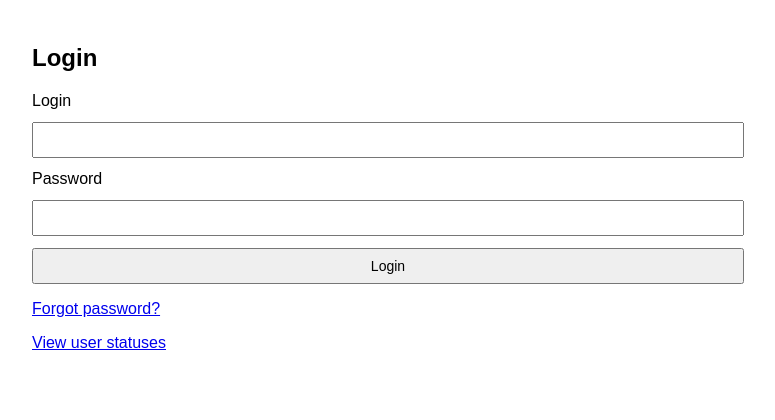
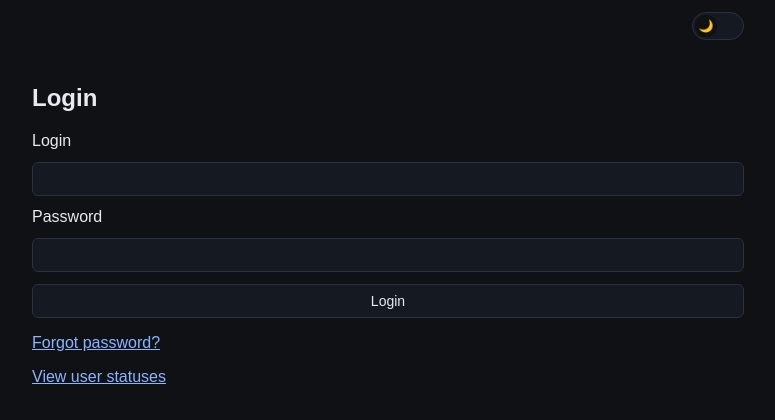
Before and after one commit to Monstrik/fastendpoints-demo, a Next.js app in the folder frontend/: page /login in a window 1280 px wide. Shown: the top 420 px of the page, without its empty margins (252-1027 px from the left). Built offline with nearby package versions, Linux system fonts and the light colour scheme; no server answers.

Commit message:
add theme toggle functionality and update global styles for dark/light modes

```diff
--- a/frontend/app/globals.css
+++ b/frontend/app/globals.css
@@ -1,3 +1,20 @@
+:root,
+.dark {
+  --bg: #0f1115;
+  --text: #e7eaf0;
+  --muted-border: #2b3140;
+  --surface: #151922;
+  --link: #8db5ff;
+}
+
+.light {
+  --bg: #ffffff;
+  --text: #111827;
+  --muted-border: #d1d5db;
+  --surface: #f8fafc;
+  --link: #1d4ed8;
+}
+
 * {
   box-sizing: border-box;
 }
@@ -7,6 +24,20 @@ body {
   margin: 0;
   padding: 0;
   font-family: Arial, sans-serif;
+  background: var(--bg);
+  color: var(--text);
+}
+
+a {
+  color: var(--link);
+}
+
+header {
+  max-width: 760px;
+  margin: 0 auto;
+  padding: 12px 24px 0;
+  display: flex;
+  justify-content: flex-end;
 }
 
 main {
@@ -25,6 +56,47 @@ select,
 button {
   padding: 8px;
   font-size: 14px;
+  border: 1px solid var(--muted-border);
+  border-radius: 6px;
+  background: var(--surface);
+  color: var(--text);
+}
+
+.theme-switch {
+  padding: 0;
+  border: 0;
+  background: transparent;
+  cursor: pointer;
+}
+
+.theme-switch-track {
+  width: 52px;
+  height: 28px;
+  border-radius: 999px;
+  border: 1px solid var(--muted-border);
+  background: var(--surface);
+  display: inline-flex;
+  align-items: center;
+  padding: 2px;
+  transition: background 0.2s ease;
+}
+
+.theme-switch-thumb {
+  width: 22px;
+  height: 22px;
+  border-radius: 50%;
+  display: inline-flex;
+  align-items: center;
+  justify-content: center;
+  background: var(--bg);
+  font-size: 12px;
+  line-height: 1;
+  transform: translateX(0);
+  transition: transform 0.2s ease;
+}
+
+.theme-switch-track.is-light .theme-switch-thumb {
+  transform: translateX(24px);
 }
 
 table {
@@ -34,7 +106,7 @@ table {
 
 th,
 td {
-  border: 1px solid #ddd;
+  border: 1px solid var(--muted-border);
   padding: 8px;
   text-align: left;
 }
--- a/frontend/app/layout.tsx
+++ b/frontend/app/layout.tsx
@@ -1,10 +1,14 @@
 import type { ReactNode } from "react";
 import "./globals.css";
+import { ThemeToggle } from "@/app/theme-toggle";
 
 export default function RootLayout({ children }: { children: ReactNode }) {
   return (
-    <html lang="en">
+    <html lang="en" className="dark" suppressHydrationWarning>
       <body>
+        <header>
+          <ThemeToggle />
+        </header>
         <main>{children}</main>
       </body>
     </html>
--- /dev/null
+++ b/frontend/app/theme-toggle.tsx
@@ -0,0 +1,47 @@
+"use client";
+
+import { useEffect, useState } from "react";
+
+type Theme = "dark" | "light";
+
+function applyTheme(theme: Theme) {
+  const root = document.documentElement;
+  root.classList.remove("dark", "light");
+  root.classList.add(theme);
+}
+
+export function ThemeToggle() {
+  const [theme, setTheme] = useState<Theme>("dark");
+
+  useEffect(() => {
+    const stored = localStorage.getItem("theme");
+    const nextTheme: Theme = stored === "light" ? "light" : "dark";
+    setTheme(nextTheme);
+    applyTheme(nextTheme);
+  }, []);
+
+  function toggleTheme() {
+    const nextTheme: Theme = theme === "dark" ? "light" : "dark";
+    setTheme(nextTheme);
+    localStorage.setItem("theme", nextTheme);
+    applyTheme(nextTheme);
+  }
+
+  const isLight = theme === "light";
+
+  return (
+    <button
+      type="button"
+      className="theme-switch"
+      role="switch"
+      aria-checked={isLight}
+      aria-label="Toggle theme"
+      onClick={toggleTheme}
+      title={isLight ? "Switch to dark mode" : "Switch to light mode"}
+    >
+      <span className={`theme-switch-track ${isLight ? "is-light" : "is-dark"}`}>
+        <span className="theme-switch-thumb">{isLight ? "☀️" : "🌙"}</span>
+      </span>
+    </button>
+  );
+}
```
